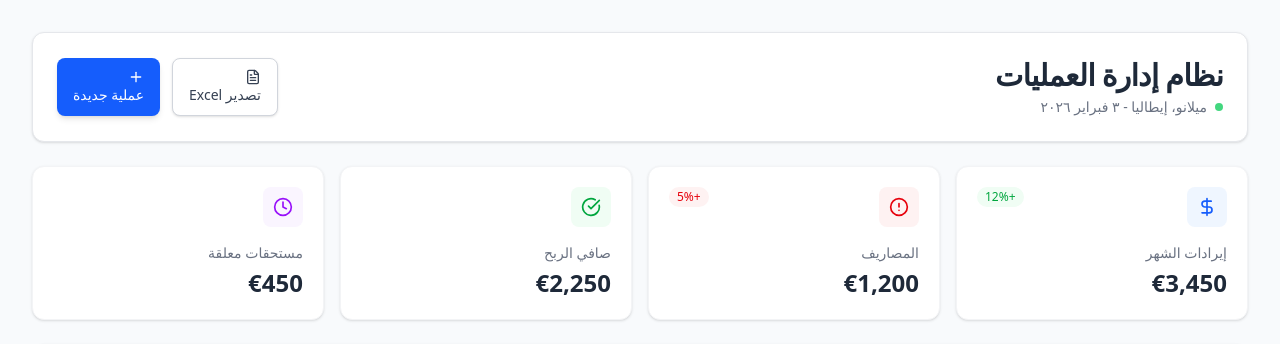
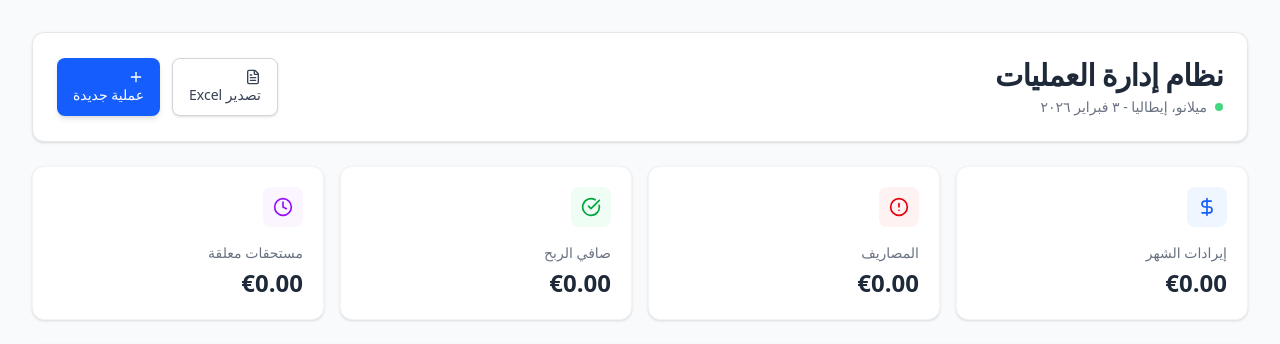
Before and after one commit to mohamdhamed/erb-dashboard, a React (Vite) app: page / in a window 1280 px wide. Shown: the top 344 px of the page. Built offline with nearby package versions, Linux system fonts and the light colour scheme; no server answers; the database is empty.

Commit message:
Fix dashboard stats to use real data

```diff
--- a/src/App.jsx
+++ b/src/App.jsx
@@ -200,7 +200,11 @@ const App = () => {
         </header>
 
         {/* Dashboard Cards Summary */}
-        <DashboardStats />
+        <DashboardStats
+          revenue={services.reduce((acc, curr) => acc + (Number(curr.revenue) || 0), 0)}
+          expenses={expenses.reduce((acc, curr) => acc + (Number(curr.amount) || 0), 0)}
+          outstanding={services.filter(s => s.status !== 'تم الدفع').reduce((acc, curr) => acc + (Number(curr.revenue) || 0), 0)}
+        />
 
         {/* Navigation Tabs */}
         <div className="bg-white rounded-xl shadow-sm border border-gray-200 p-1.5 flex overflow-x-auto gap-1">
--- a/src/components/DashboardStats.jsx
+++ b/src/components/DashboardStats.jsx
@@ -1,7 +1,9 @@
 import React from 'react';
 import { DollarSign, AlertCircle, CheckCircle, Clock } from 'lucide-react';
 
-const DashboardStats = () => {
+const DashboardStats = ({ revenue = 0, expenses = 0, outstanding = 0 }) => {
+    const netProfit = revenue - expenses;
+
     return (
         <div className="grid grid-cols-1 sm:grid-cols-2 lg:grid-cols-4 gap-4">
             {/* Card 1 */}
@@ -10,11 +12,11 @@ const DashboardStats = () => {
                     <div className="bg-blue-50 p-2.5 rounded-lg">
                         <DollarSign size={20} className="text-blue-600" />
                     </div>
-                    <span className="text-xs font-medium text-green-600 bg-green-50 px-2 py-0.5 rounded-full">+12%</span>
+                    {/* <span className="text-xs font-medium text-green-600 bg-green-50 px-2 py-0.5 rounded-full">+12%</span> */}
                 </div>
                 <div>
                     <div className="text-gray-500 text-sm font-medium mb-1">إيرادات الشهر</div>
-                    <div className="text-2xl font-bold text-gray-800">€3,450</div>
+                    <div className="text-2xl font-bold text-gray-800">€{revenue.toFixed(2)}</div>
                 </div>
             </div>
 
@@ -24,11 +26,10 @@ const DashboardStats = () => {
                     <div className="bg-red-50 p-2.5 rounded-lg">
                         <AlertCircle size={20} className="text-red-600" />
                     </div>
-                    <span className="text-xs font-medium text-red-600 bg-red-50 px-2 py-0.5 rounded-full">+5%</span>
                 </div>
                 <div>
                     <div className="text-gray-500 text-sm font-medium mb-1">المصاريف</div>
-                    <div className="text-2xl font-bold text-gray-800">€1,200</div>
+                    <div className="text-2xl font-bold text-gray-800">€{expenses.toFixed(2)}</div>
                 </div>
             </div>
 
@@ -41,7 +42,7 @@ const DashboardStats = () => {
                 </div>
                 <div>
                     <div className="text-gray-500 text-sm font-medium mb-1">صافي الربح</div>
-                    <div className="text-2xl font-bold text-gray-800">€2,250</div>
+                    <div className="text-2xl font-bold text-gray-800">€{netProfit.toFixed(2)}</div>
                 </div>
             </div>
 
@@ -54,7 +55,7 @@ const DashboardStats = () => {
                 </div>
                 <div>
                     <div className="text-gray-500 text-sm font-medium mb-1">مستحقات معلقة</div>
-                    <div className="text-2xl font-bold text-gray-800">€450</div>
+                    <div className="text-2xl font-bold text-gray-800">€{outstanding.toFixed(2)}</div>
                 </div>
             </div>
         </div>
```
